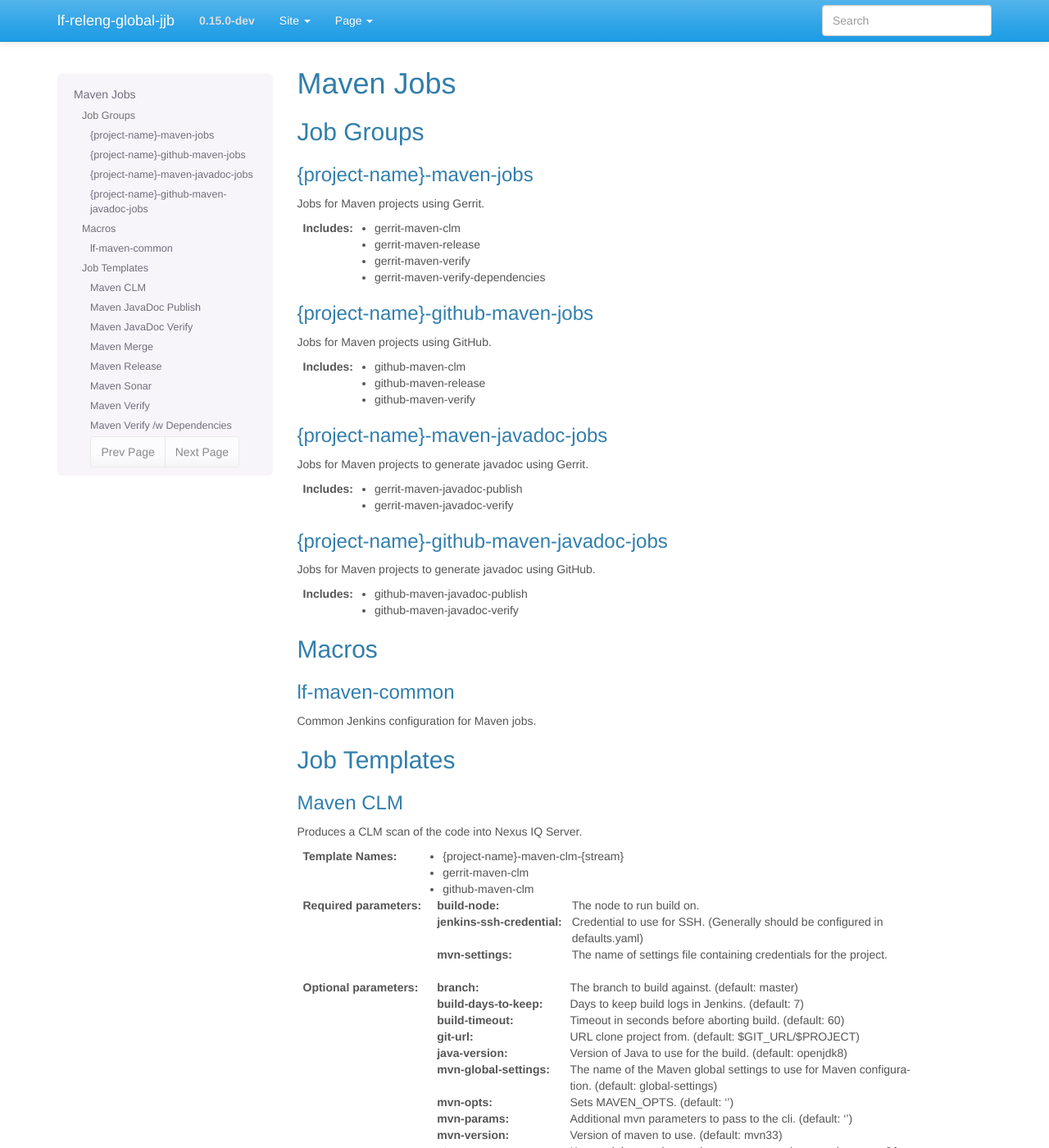
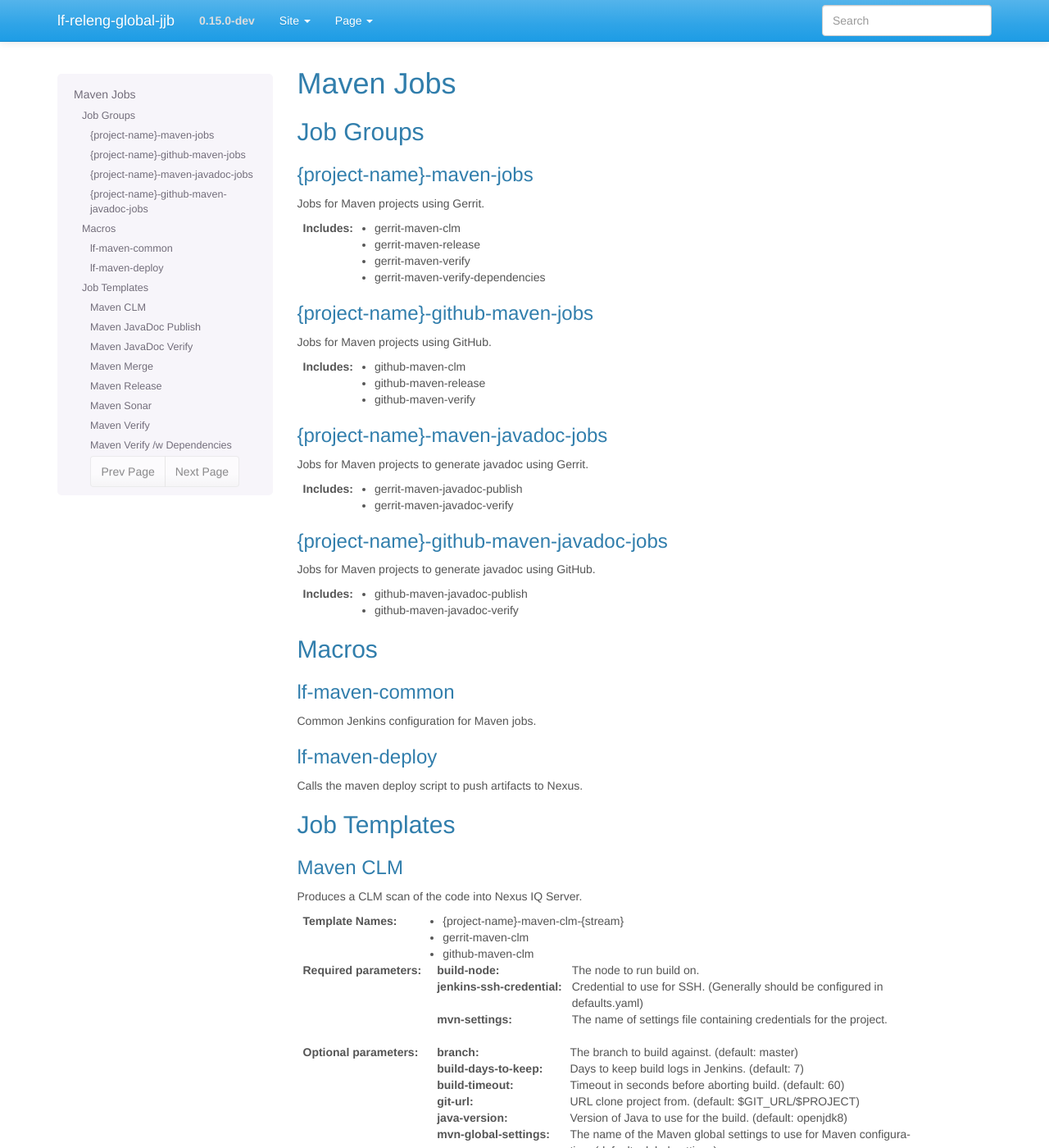
Before and after one commit to lfit/releng-global-jjb, a Sphinx documentation site: the page built from docs/jjb/lf-maven-jobs.rst, in a window 1280 px wide and 1400 px high. Shown: the whole window at 82% size. Built offline with Sphinx 7.4.7, drawn with Linux system fonts in a browser that asks for light colours.

Commit message:
Split maven-deploy into a macro
Split out maven-deploy into a reusable macro.

Change-Id: I6ddad68576cdbf9d9ef8b4805da94dc6a80cbefd
Signed-off-by: Thanh Ha <thanh.ha@linuxfoundation.org>

```diff
--- a/docs/jjb/lf-maven-jobs.rst
+++ b/docs/jjb/lf-maven-jobs.rst
@@ -57,6 +57,10 @@ lf-maven-common
 
 Common Jenkins configuration for Maven jobs.
 
+lf-maven-deploy
+---------------
+
+Calls the maven deploy script to push artifacts to Nexus.
 
 Job Templates
 =============
```
Also changed, not shown: 3 other files.
